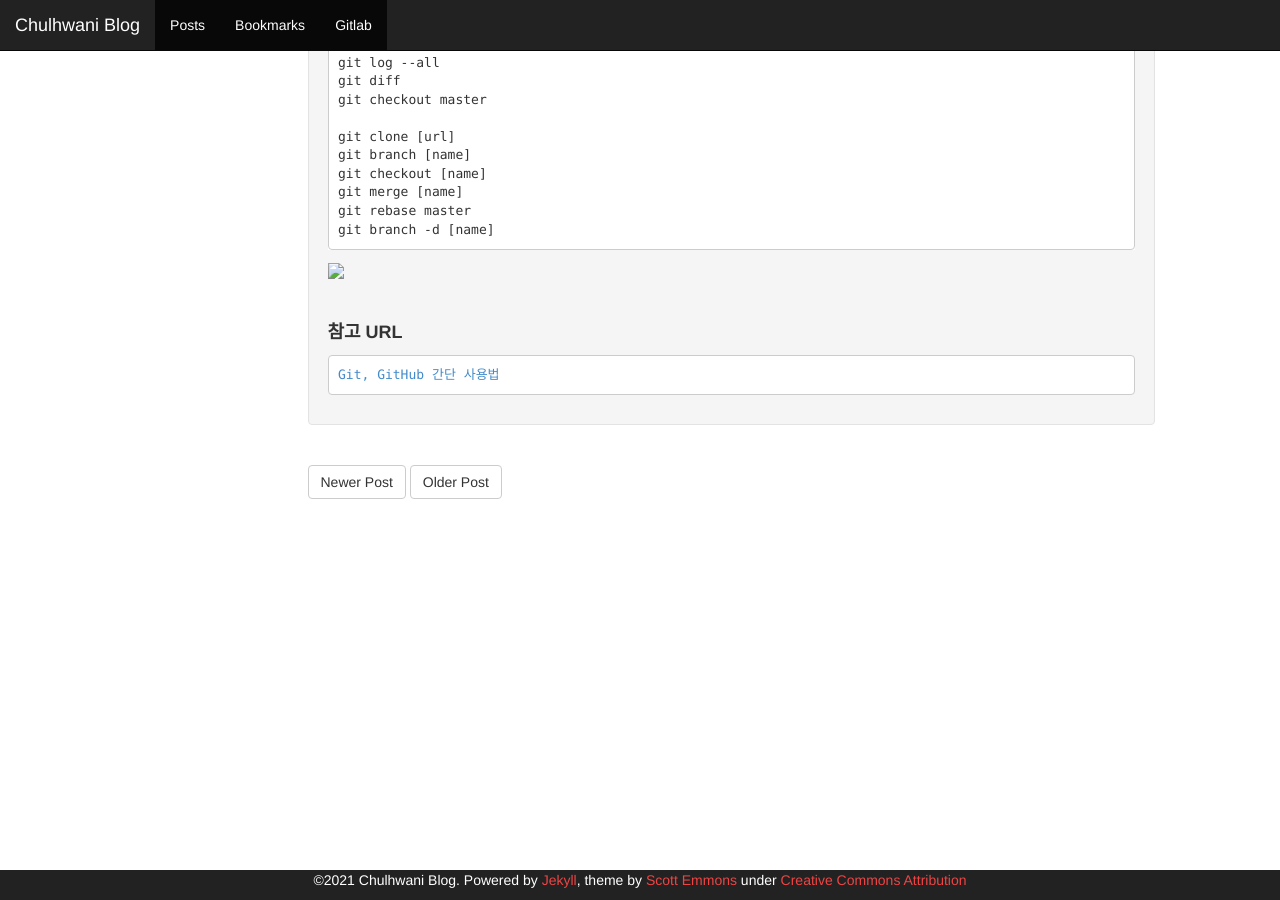
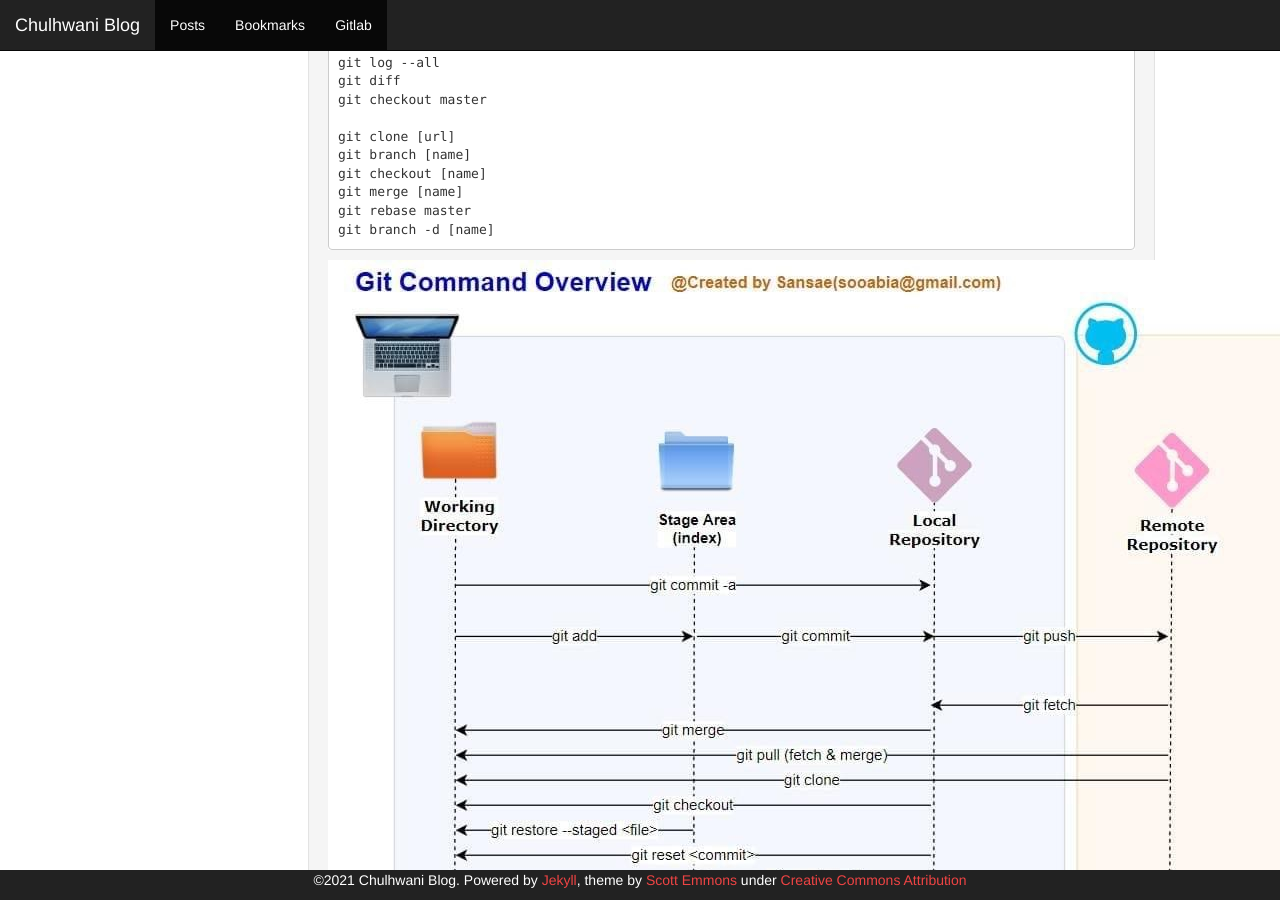
Before and after one commit to chulhwani/chulhwani.github.io, a Jekyll site: the page built from _posts/2021-02-23-[GIT] git bash 사용하기.md, in a window 1280 px wide and 900 px high, scrolled down 1784 px. Built offline with Jekyll 4.4.1, drawn with Linux system fonts in a browser that asks for light colours; our own code applies the rules of GitHub Pages for plain Markdown files.

Commit message:
Update 2021-02-23-[GIT] git bash 사용하기.md

```diff
--- a/_posts/2021-02-23-[GIT] git bash 사용하기.md
+++ b/_posts/2021-02-23-[GIT] git bash 사용하기.md
@@ -103,7 +103,8 @@ git branch -d [name]
 </code></pre>
 </div>
 </div>
-<img src="./images/git_command.jpg" border="2">
+![](/images/git_command.jpg)
+<!--   <img src="./images/git_command.jpg" border="2">   -->
 <p>&nbsp;</p>
 <strong><font size="4">참고 URL</font></strong>
 <pre class="highlight">
```
